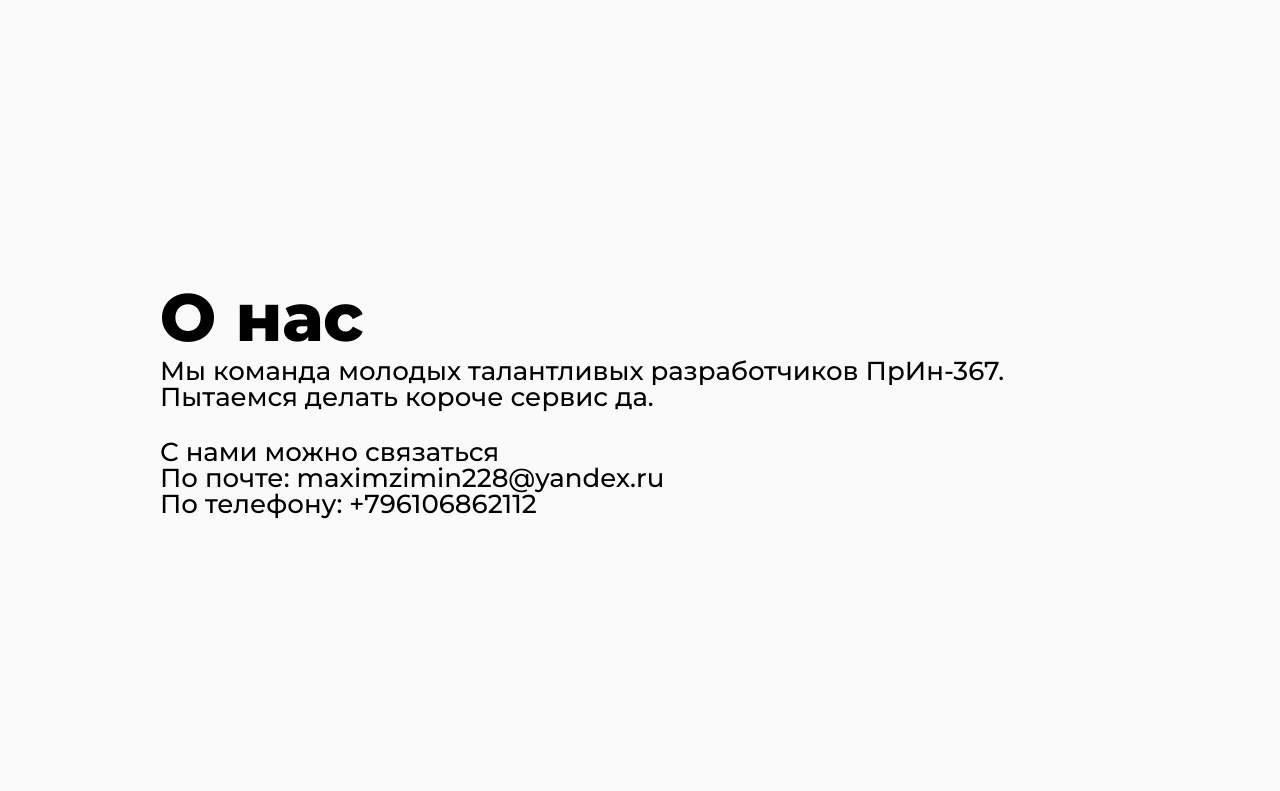
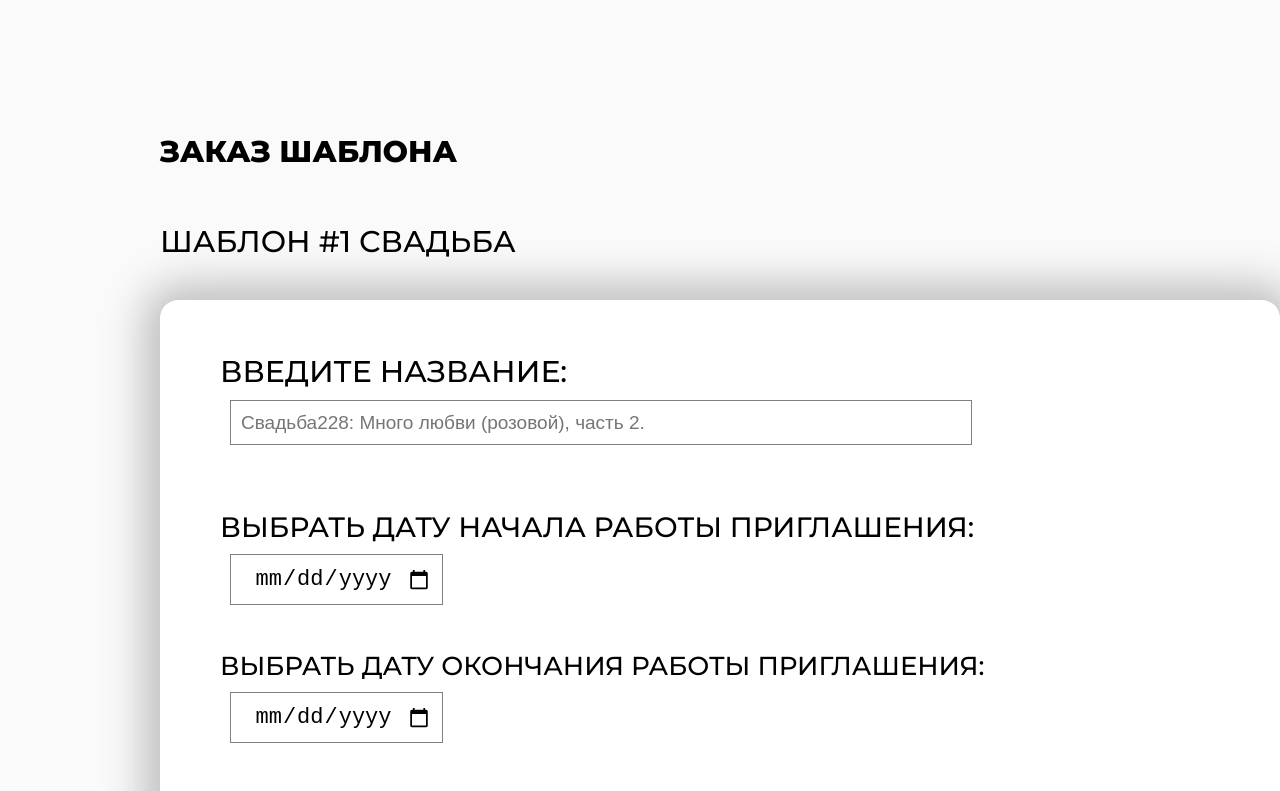
Before and after one commit to GhostGrand/inHolidayJS, a React (Create React App) app: page / in a window 1280 px wide. Shown: the top 791 px of the page. Built offline with nearby package versions, Linux system fonts and the light colour scheme.

Commit message:
сделан компонент заказ шаблона

```diff
--- a/src/App.css
+++ b/src/App.css
@@ -176,3 +176,88 @@ body {
   /* text-transform: uppercase; */
   margin-bottom: 10px;
 }
+
+/* ------------------------------------------------------------------------------- */
+
+.orderForm {
+  position: absolute;
+  padding-left: 160px;
+  padding-top: 133px;
+  width: 100%;
+}
+
+.orderFormHead {
+  font-weight: 800;
+  font-size: 30px;
+  line-height: 37px;
+  text-transform: uppercase;
+}
+
+.orderFormH1 {
+  font-weight: 500;
+  font-size: 30px;
+  line-height: 37px;
+  text-transform: uppercase;
+  margin-top: 53px;
+}
+
+.Rectangle {
+  position: absolute;
+  width: auto;
+  background: #FFFFFF;
+  box-shadow: 0px 0px 44px 14.6667px rgba(0, 0, 0, 0.25);
+  border-radius: 18.3333px;
+  padding-left: 60px;
+  margin-top: 40px;
+  padding-bottom: 78px;
+}
+
+.orderFormH2 {
+  font-weight: 500;
+  font-size: 28px;
+  line-height: 34px;
+  text-transform: uppercase;
+  margin-top: 65px;
+}
+
+.orderFormH3 {
+  font-weight: 500;
+  font-size: 26px;
+  line-height: 32px;
+  text-transform: uppercase;
+  margin-top: 45px;
+}
+
+
+#frm {
+  width: 70%;
+  font-weight: 500;
+  font-size: 19px;
+  line-height: 23px;
+  text-align: left;
+}
+
+#frmDate {
+  font-style: normal;
+font-weight: 500;
+font-size: 22px;
+line-height: 27px;
+}
+
+.img {
+  width: 95%;
+  margin-top: 50px;
+  margin-right: 60px;
+  display: block;
+}
+
+#btn {
+  font-weight: 500;
+  font-size: 14px;
+  line-height: 17px;
+  position: absolute;
+  display: block;
+  right: 60px;
+  margin-top: 30px;
+  min-width: min-content;
+}
--- a/src/App.js
+++ b/src/App.js
@@ -6,14 +6,17 @@ import Authorisation from "./Components/AuthorisationRegistration/Authorisation"
 import Header from "./Components/Header/Header";
 import Help from "./Components/Help";
 import AboutUs from "./Components/AboutUs/AboutUs";
+import TemplateOrderForm from "./Components/TemplateOrderForm/TemplateOrderForm";
+
 
 function App() {
   return (
     <div className="App">
-      <AboutUs></AboutUs>
+      {/* <AboutUs></AboutUs> */}
       {/* <Header></Header> */}
       {/* <Registation></Registation> */}
       {/* <Authorisation></Authorisation> */}
+      <TemplateOrderForm></TemplateOrderForm>
     </div>
   );
 }
--- /dev/null
+++ b/src/Components/TemplateOrderForm/TemplateOrderForm.js
@@ -0,0 +1,22 @@
+import React from "react";
+import "../../App.css";
+import Rectangle from "./Rectangle 370.jpg"
+
+export default function TemplateOrderForm() {
+  return (
+      <div className = "orderForm">
+        <p className = "orderFormHead">заказ шаблона</p>
+        <p className = "orderFormH1">шаблон #1 свадьба</p>
+        <div className = "Rectangle">
+            <p className = "orderFormH1">введите название:</p>
+            <input id = "frm" className="form" type="text" name="name" placeholder="Свадьба228: Много любви (розовой), часть 2." />
+            <p className = "orderFormH2">Выбрать дату начала работы приглашения:</p>
+            <input id="frmDate" className="form" type="date" name="startDate" />
+            <p className="orderFormH3">Выбрать дату окончания работы приглашения:</p>
+            <input id="frmDate" className="form" type="date" name="finishDate" />
+            <img className="img" src={Rectangle}/>
+            <button id="btn" className="button">Заказать</button>
+        </div>
+      </div>
+  );
+}
```
Also changed, not shown: src/Components/TemplateOrderForm/Rectangle 370.jpg (added).
